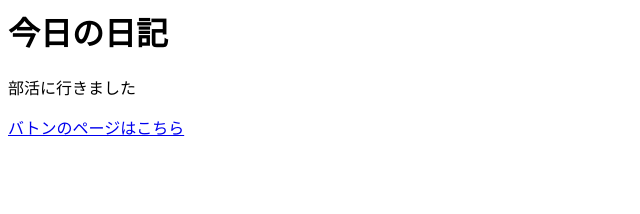
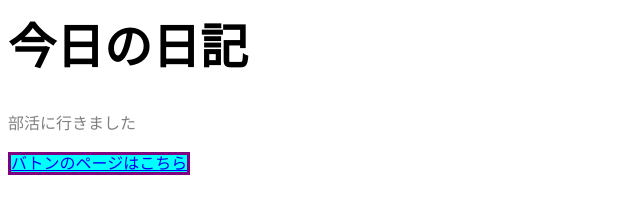
Before and after one commit to yuka012379/190417, a plain HTML site: page index.html in a window 1280 px wide. Shown: the whole page, without its empty margins (0-640 px from the left). Drawn offline with Linux system fonts and the light colour scheme.

Commit message:
HTMLを追加

```diff
--- a/index.html
+++ b/index.html
@@ -1,7 +1,19 @@
-
 <html>
     <head>
         <title>日記</title>
+        <style>
+            h1{
+                font-size:48px;
+                font-weight:bold;
+            }
+            p{
+                color:gray;
+            }
+            a{
+                background-color:aqua;
+                border:3px solid purple;
+            }
+        </style>
     </head>
     <body>
         <h1>今日の日記</h1>
```
